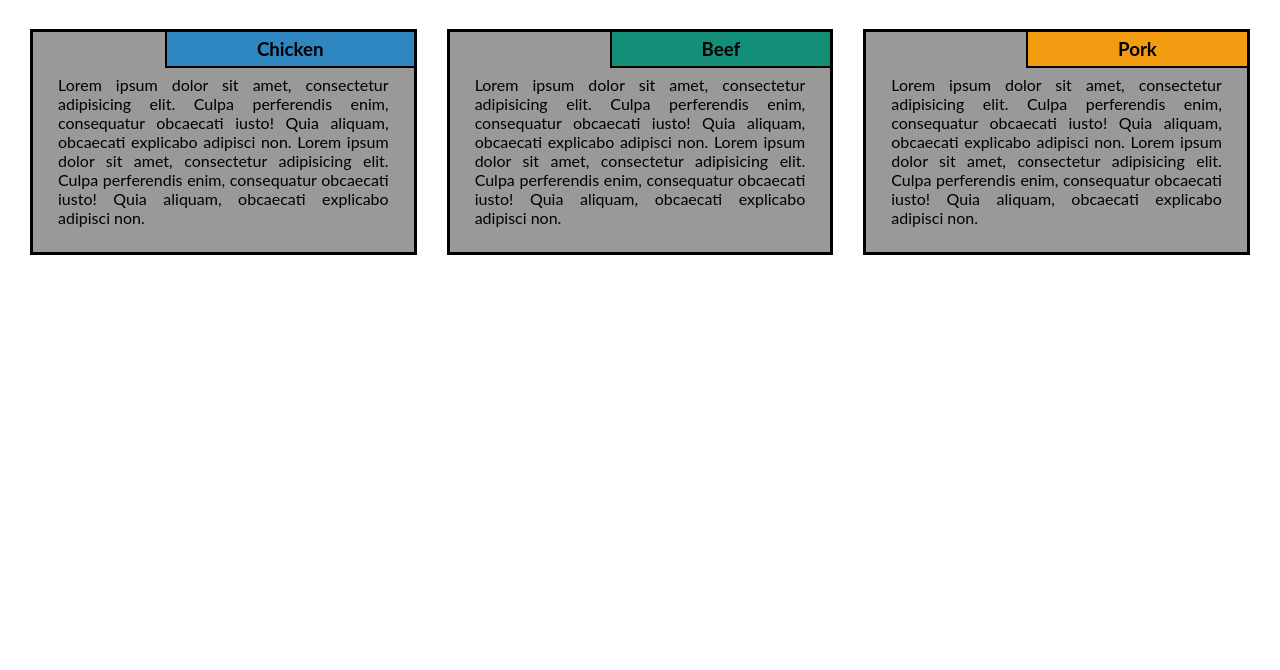
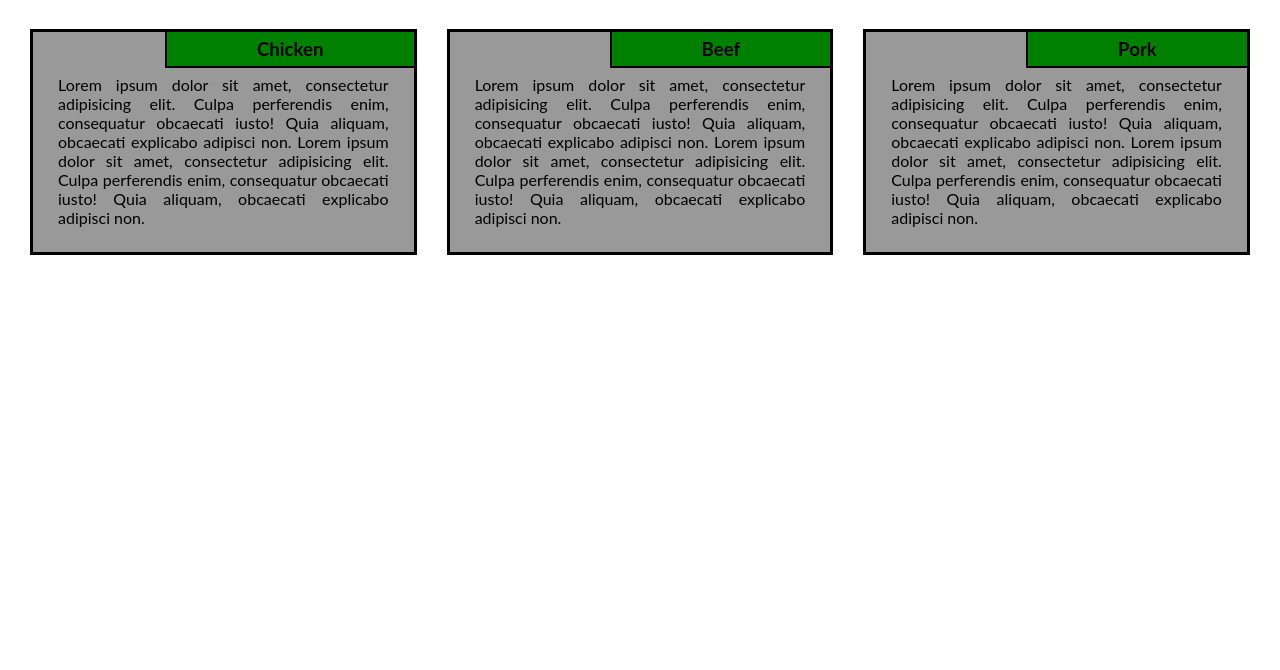
Before and after one commit to TreeMarie/treemarie.github.io, a plain HTML site: page Coursera Test/Module 2 Solution/index.html in a window 1280 px wide. Shown: the part 130-800 px from the top of the page. Drawn offline with Linux system fonts and the light colour scheme; files whose address does not match are found by name.

Commit message:
Update style.css

```diff
--- a/Coursera Test/Module 2 Solution/css/style.css
+++ b/Coursera Test/Module 2 Solution/css/style.css
@@ -19,14 +19,13 @@
     text-align: justify;
     font-size:100%;}
   .item-title{position: absolute;top:0;right: 0px;background: green; padding: 6px 90px;border-left: 2px solid #000;border-bottom: 2px solid #000;}
-  #title-one{background-color:#2E86C1;}
-  #title-two{background-color:#148F77;}
-  #title-three{background-color:#F39C12;}
+  #title-one{background-color:#red;}
+  #title-two{background-color:#blue}
+  #title-three{background-color:#green;}
 
   /* Simple Responsive Framework. */
 .row {
-  width: 100%;
-}
+  width: 100%;}
   /*------ Desktop ------*/
   @media (min-width: 992px){.col-lg-1, .col-lg-2, .col-lg-3, .col-lg-4, .col-lg-5, .col-lg-6, .col-lg-7, .col-lg-8, .col-lg-9, .col-lg-10, .col-lg-11, .col-lg-12 {
       float: left;}
```
